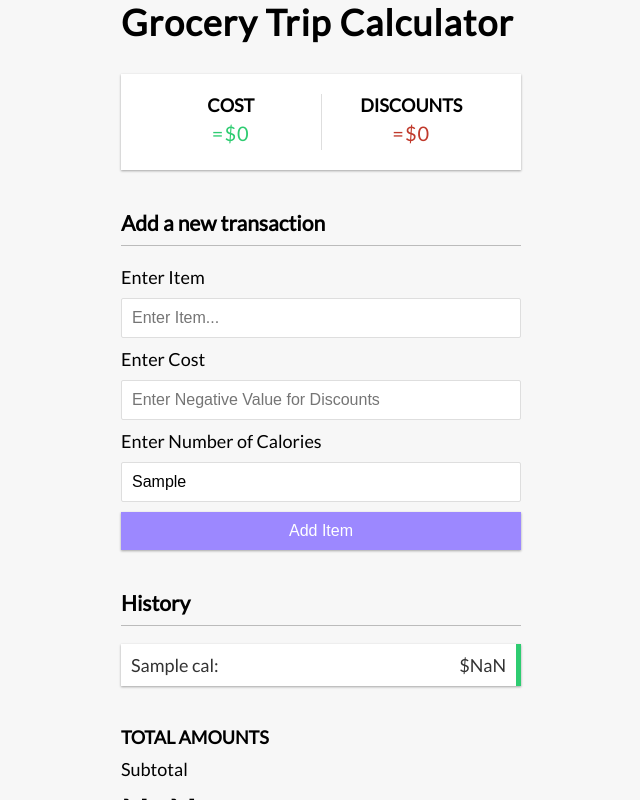
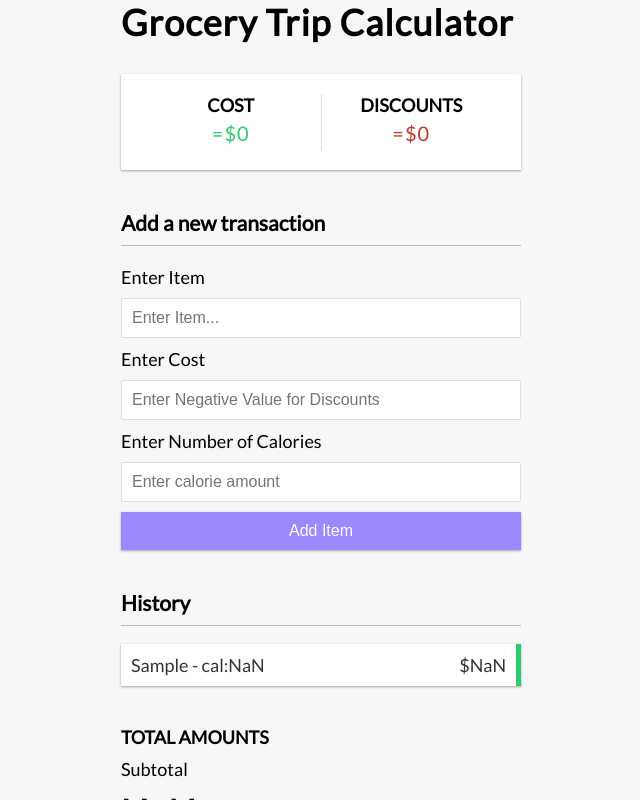
Before and after one commit to MCabrera90/Project4, a Vue app: page / in a window 1280 px wide. Both pictures are taken after typing "Sample", "Sample", "Sample" into the empty fields and a click on the button "Add Item". Shown: the top 800 px of the page, without its empty margins (319-959 px from the left). Built offline with nearby package versions, Linux system fonts and the light colour scheme.

Commit message:
added calorie input and display

```diff
--- a/src/App.vue
+++ b/src/App.vue
@@ -48,6 +48,7 @@
       id: generateID(),
       text: transactionData.text,
       amount: transactionData.amount,
+      calories: transactionData.calories,
     })
     saveToLocalStorage()
   }
--- a/src/components/AddGroceryItem.vue
+++ b/src/components/AddGroceryItem.vue
@@ -3,6 +3,7 @@
 
     const text = ref('')
     const amount = ref('')
+    const calories = ref('')
 
     const emit = defineEmits([
         'transactionSubmitted'
--- a/src/components/GroceryList.vue
+++ b/src/components/GroceryList.vue
@@ -20,7 +20,7 @@
     <ul id="list" class="list">
         <li v-for="x in transactions" v-bind:key="x.id"
         v-bind:class="x.amount < 0 ? 'minus' : 'plus'">
-        {{ x.text }} cal:{{ x.calories }} <span> ${{ x.amount }} </span>
+        {{ x.text }} - cal:{{ x.calories }} <span> ${{ x.amount }} </span>
             <button @click="deleteTransaction(x.id)" class="delete-btn">X</button>
         </li>
     </ul>
```
